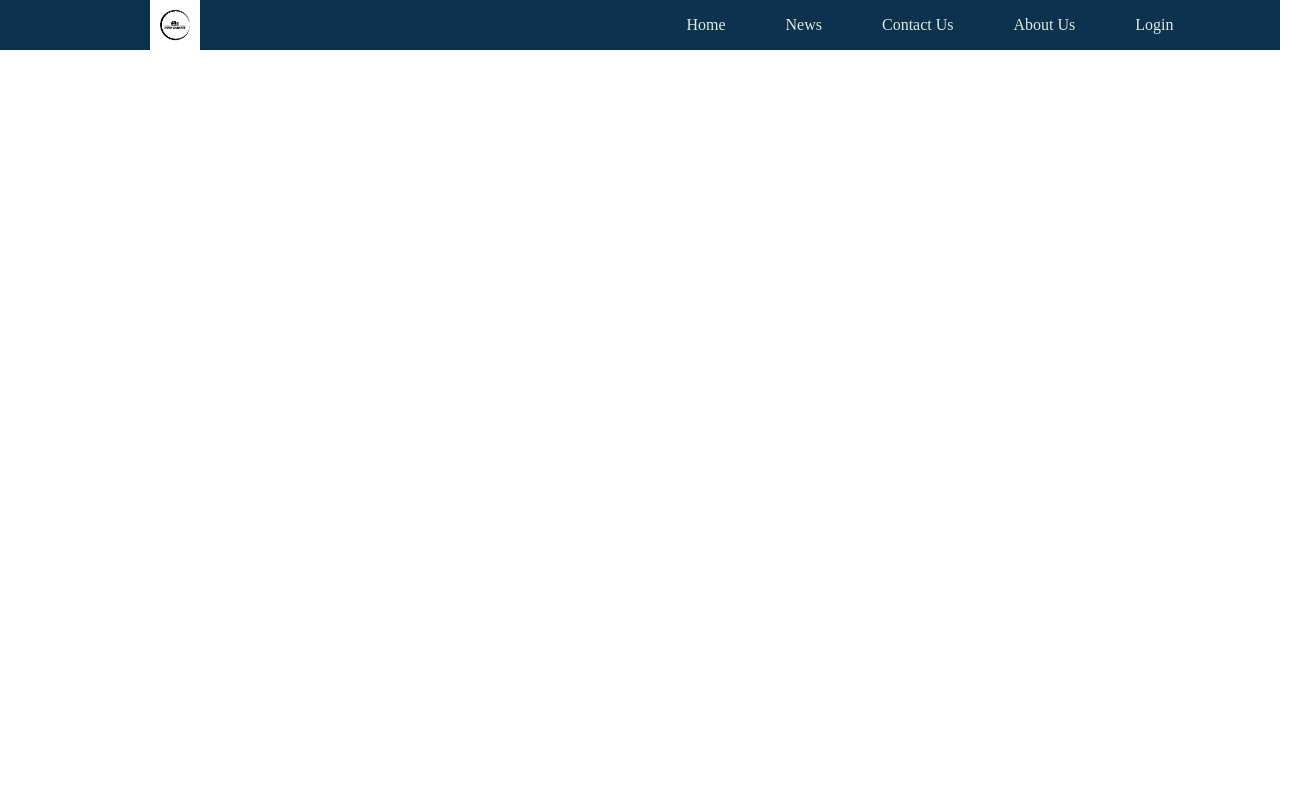
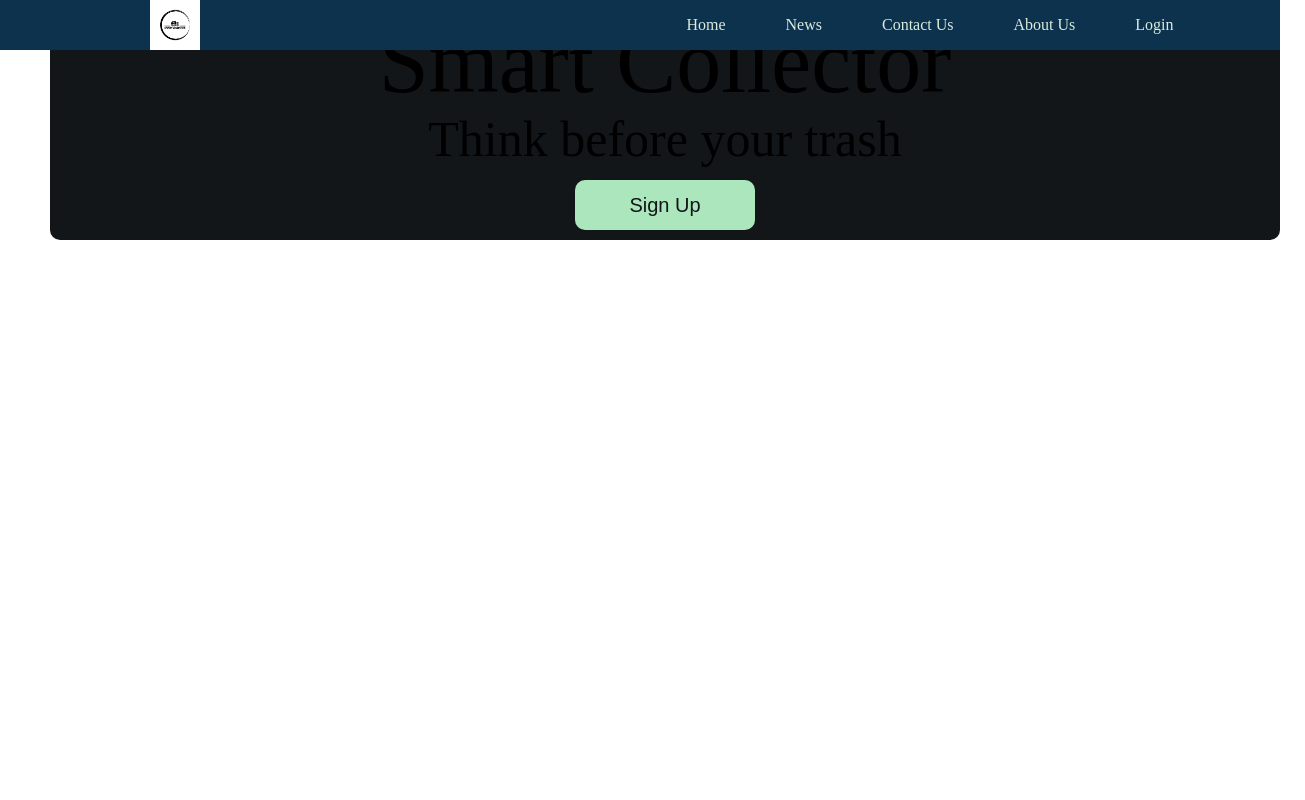
Before and after one commit to AmashaNK/GarbageCollectionMS-app-frontend, a React (Create React App) app: page / in a window 1280 px wide. Shown: the top 800 px of the page, 1305 px wide, since content can reach past the window. Built offline with nearby package versions, Linux system fonts and the light colour scheme; a web font is replaced by a local one.

Commit message:
create homepage with slider

```diff
--- a/src/Components/Pages/HomePage.jsx
+++ b/src/Components/Pages/HomePage.jsx
@@ -1,12 +1,53 @@
-import React from 'react'
+import React from "react";
+import { Link } from "react-router-dom";
+import Slider from "react-slick";
+import "slick-carousel/slick/slick.css";
+import "slick-carousel/slick/slick-theme.css";
+import Banner1 from "../Assets/banner.jpg";
+import Banner2 from "../Assets/banner2.jpg";
+import Banner3 from "../Assets/banner3.jpg";
+import "./HomePage.css";
 
-class HomePage extends React.Component {
-    render(){
-        return (
-            <h1></h1>
-          )
-    }
+import { Paper } from "@mui/material";
 
-}
+// ... (imports)
+
+const HomePage = () => {
+  const sliderSettings = {
+    dots: true,
+    infinite: true,
+    speed: 500,
+    slidesToShow: 1,
+    slidesToScroll: 1,
+    autoplay: true,
+    autoplaySpeed: 2000,
+  };
+
+  return (
+    <div>
+      <div className="headerContainer">
+        <h1>Smart Collector</h1>
+        <p>Think before your trash</p>
+        <Link to="/signup">
+          <button>Sign Up</button>
+        </Link>
+      </div>
+      <Slider {...sliderSettings}>
+        <div
+          className="slider-item"
+          style={{ backgroundImage: `url(${Banner1})` }}
+        ></div>
+        <div
+          className="slider-item"
+          style={{ backgroundImage: `url(${Banner2})` }}
+        ></div>
+        <div
+          className="slider-item"
+          style={{ backgroundImage: `url(${Banner3})` }}
+        ></div>
+      </Slider>
+    </div>
+  );
+};
 
 export default HomePage;
```
